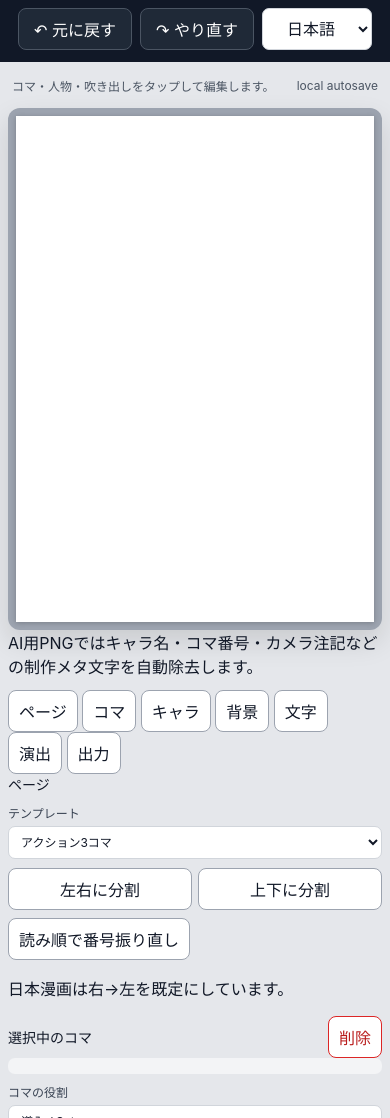
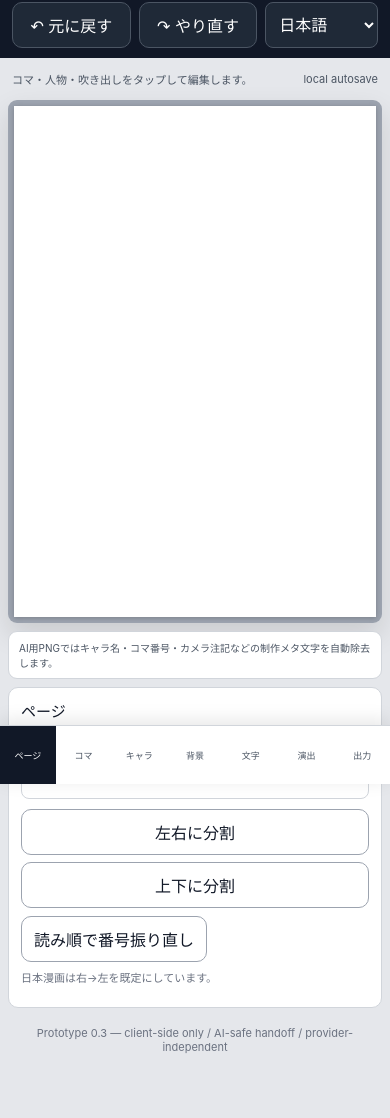
Before and after one commit to c-a-p-engineer/manga-blueprint-studio, a plain HTML site: page web/index.html in a window 390 px wide. Shown: the part 60-1178 px from the top of the page. Drawn offline with Linux system fonts and the light colour scheme.

Commit message:
feat: add mobile-first manga direction UI

```diff
--- a/web/styles.css
+++ b/web/styles.css
@@ -1,68 +1,69 @@
-:root {
-  font-family: Inter, ui-sans-serif, system-ui, -apple-system, BlinkMacSystemFont, "Segoe UI", sans-serif;
-  color: #111827;
-  background: #e5e7eb;
-  font-synthesis: none;
+:root{
+  font-family:Inter,ui-sans-serif,system-ui,-apple-system,BlinkMacSystemFont,"Segoe UI",sans-serif;
+  color:#111827;background:#e5e7eb;font-synthesis:none;
+  --ink:#111827;--muted:#6b7280;--line:#d1d5db;--panel:#fff;--accent:#2563eb;--danger:#b91c1c;
 }
-* { box-sizing: border-box; }
-body { margin: 0; min-height: 100vh; }
-button, input, select, textarea { font: inherit; }
-button, .button-like { border: 1px solid #9ca3af; background: #fff; color: #111827; border-radius: 8px; padding: 8px 10px; cursor: pointer; }
-button:hover, .button-like:hover { background: #f3f4f6; }
-button.primary { background: #111827; color: white; border-color: #111827; }
-button.danger { border-color: #dc2626; color: #b91c1c; }
-.topbar { min-height: 68px; padding: 12px 18px; display: flex; align-items: center; justify-content: space-between; gap: 16px; color: white; background: #111827; position: sticky; top: 0; z-index: 5; }
-.brand { font-weight: 800; letter-spacing: .01em; font-size: 18px; }
-.tagline { font-size: 12px; color: #cbd5e1; margin-top: 2px; }
-.top-actions { display: flex; gap: 8px; flex-wrap: wrap; }
-.top-actions button, .top-actions .button-like { background: #1f2937; color: white; border-color: #4b5563; }
-.workspace { display: grid; grid-template-columns: 270px minmax(420px, 1fr) 300px; gap: 12px; padding: 12px; align-items: start; }
-.panel-ui { background: white; border: 1px solid #d1d5db; border-radius: 12px; overflow: hidden; }
-.panel-ui section { padding: 14px; border-bottom: 1px solid #e5e7eb; }
-.panel-ui section:last-child { border-bottom: 0; }
-h2 { margin: 0 0 10px; font-size: 14px; }
-label { display: grid; gap: 5px; font-size: 12px; margin: 9px 0; color: #374151; }
-input, select, textarea { width: 100%; border: 1px solid #d1d5db; border-radius: 7px; padding: 7px 8px; color: #111827; background: white; }
-textarea { resize: vertical; }
-.button-grid { display: grid; grid-template-columns: 1fr 1fr; gap: 6px; margin: 8px 0; }
-.status-box { font-size: 12px; background: #f3f4f6; padding: 8px; border-radius: 7px; color: #4b5563; }
-.canvas-column { min-width: 0; }
-.canvas-toolbar { min-height: 38px; display: flex; justify-content: space-between; gap: 12px; font-size: 12px; color: #4b5563; align-items: center; padding: 0 4px 8px; }
-.page-stage { max-width: 720px; margin: 0 auto; background: #9ca3af; border-radius: 12px; padding: 14px; box-shadow: 0 12px 28px rgba(0,0,0,.12); }
-#blueprintSvg { display: block; width: 100%; height: auto; background: white; box-shadow: 0 1px 5px rgba(0,0,0,.22); touch-action: none; }
-.character-list { display: grid; gap: 6px; margin-top: 8px; }
-.character-list button { text-align: left; font-size: 12px; padding: 7px; }
-.character-list button.active { border-color: #111827; background: #f3f4f6; font-weight: 700; }
-.section-title-row { display: flex; justify-content: space-between; align-items: center; gap: 8px; }
-.section-title-row h2 { margin: 0; }
-#promptOutput { font-family: ui-monospace, SFMono-Regular, Menlo, Consolas, monospace; font-size: 11px; line-height: 1.45; }
-.legend p { font-size: 12px; margin: 5px 0; color: #4b5563; }
-footer { padding: 10px 16px 20px; text-align: center; color: #6b7280; font-size: 11px; }
-.panel-hit { cursor: pointer; fill: rgba(255,255,255,0.001); }
-.panel-outline { fill: #fff; stroke: #111827; stroke-width: 7; }
-.panel-outline.selected { stroke: #2563eb; }
-.panel-number-bg { fill: #111827; }
-.panel-number { fill: white; font-size: 20px; font-weight: 800; text-anchor: middle; dominant-baseline: middle; }
-.camera-label { fill: #4b5563; font-size: 13px; font-weight: 700; }
-.stick { stroke: #111827; stroke-width: 7; stroke-linecap: round; fill: none; vector-effect: non-scaling-stroke; }
-.stick-head { stroke: #111827; stroke-width: 7; fill: white; vector-effect: non-scaling-stroke; }
-.stick-selected { filter: drop-shadow(0 0 5px rgba(37,99,235,.8)); }
-.character-label-bg { fill: rgba(255,255,255,.94); stroke: #111827; stroke-width: 1.5; }
-.character-label { fill: #111827; font-size: 16px; text-anchor: middle; font-weight: 800; }
-.empty-note { fill: #9ca3af; font-size: 18px; text-anchor: middle; }
-@media (max-width: 1050px) {
-  .workspace { grid-template-columns: 230px minmax(360px, 1fr); }
-  .right-panel { grid-column: 1 / -1; display: grid; grid-template-columns: 1fr 1.2fr .8fr; }
-  .right-panel section { border-right: 1px solid #e5e7eb; border-bottom: 0; }
+*{box-sizing:border-box} body{margin:0;min-height:100vh;background:#e5e7eb}
+button,input,select,textarea{font:inherit}
+button,.button-like{border:1px solid #9ca3af;background:#fff;color:#111827;border-radius:10px;padding:10px 12px;cursor:pointer;min-height:42px}
+button:hover,.button-like:hover{background:#f3f4f6}
+button:focus-visible,input:focus-visible,select:focus-visible,textarea:focus-visible{outline:3px solid rgba(37,99,235,.25);outline-offset:1px}
+button.primary{background:#111827;color:#fff;border-color:#111827}
+button.danger{border-color:#dc2626;color:#b91c1c}
+.full{display:block;width:100%;margin:8px 0;text-align:center}
+.topbar{min-height:68px;padding:12px 16px;display:flex;align-items:center;justify-content:space-between;gap:14px;color:#fff;background:#111827;position:sticky;top:0;z-index:30}
+.brand{font-weight:850;letter-spacing:.01em;font-size:18px}.tagline{font-size:12px;color:#cbd5e1;margin-top:2px}
+.top-actions{display:flex;gap:8px;flex-wrap:wrap;align-items:center}.top-actions button,.top-actions select{background:#1f2937;color:#fff;border-color:#4b5563}
+.workspace{display:grid;grid-template-columns:minmax(420px,1fr) 390px;gap:12px;padding:12px;align-items:start}
+.canvas-column{min-width:0;position:sticky;top:80px}
+.canvas-toolbar{min-height:34px;display:flex;justify-content:space-between;gap:12px;font-size:12px;color:#4b5563;align-items:center;padding:0 4px 8px}
+.page-stage{max-width:760px;margin:0 auto;background:#9ca3af;border-radius:12px;padding:12px;box-shadow:0 12px 28px rgba(0,0,0,.12)}
+#blueprintSvg{display:block;width:100%;height:auto;background:#fff;box-shadow:0 1px 5px rgba(0,0,0,.22);touch-action:none;user-select:none}
+.canvas-note{max-width:760px;margin:8px auto 0;font-size:11px;color:#4b5563;background:#fff;border:1px solid #d1d5db;border-radius:9px;padding:8px 10px}
+.control-shell{background:#fff;border:1px solid #d1d5db;border-radius:12px;overflow:hidden;min-width:0}
+.tabbar{display:grid;grid-template-columns:repeat(7,1fr);gap:0;border-bottom:1px solid #e5e7eb;position:sticky;top:80px;background:#fff;z-index:20}
+.tab{border:0;border-radius:0;background:#fff;min-width:0;padding:11px 5px;font-size:11px;color:#4b5563}
+.tab.active{background:#111827;color:#fff}.panels{max-height:calc(100vh - 150px);overflow:auto}
+.tool-panel{display:none;padding:14px}.tool-panel.active{display:block}
+h2{margin:0 0 10px;font-size:15px}.subhead{font-size:12px;font-weight:800;margin:15px 0 7px;padding-top:10px;border-top:1px solid #e5e7eb}
+label{display:grid;gap:5px;font-size:12px;margin:10px 0;color:#374151}
+input,select,textarea{width:100%;border:1px solid #d1d5db;border-radius:8px;padding:8px 9px;color:#111827;background:#fff;min-height:42px}
+textarea{resize:vertical;line-height:1.45}
+.button-grid{display:grid;grid-template-columns:1fr 1fr;gap:7px;margin:8px 0}
+.status-box{font-size:12px;background:#f3f4f6;padding:9px;border-radius:8px;color:#4b5563}
+.help{font-size:11px;line-height:1.55;color:#6b7280;margin:8px 0}
+.explain-card{font-size:12px;line-height:1.55;background:#eff6ff;border:1px solid #bfdbfe;border-radius:10px;padding:10px;color:#1e3a8a}
+.warning-card{font-size:12px;line-height:1.55;background:#fff7ed;border:1px solid #fed7aa;border-radius:10px;padding:10px;color:#9a3412;margin-top:10px}
+.section-title-row{display:flex;justify-content:space-between;align-items:center;gap:8px}.section-title-row h2{margin:0}
+.list{display:grid;gap:6px;margin:8px 0}.list button{text-align:left;font-size:12px;padding:8px}.list button.active{border-color:#111827;background:#f3f4f6;font-weight:750}
+#promptOutput{font-family:ui-monospace,SFMono-Regular,Menlo,Consolas,monospace;font-size:11px;line-height:1.45}
+footer{padding:10px 16px 18px;text-align:center;color:#6b7280;font-size:11px}
+.panel-hit{cursor:pointer;fill:rgba(255,255,255,.001)}
+.panel-outline{fill:#fff;stroke:#111827;stroke-width:7}.panel-outline.selected{stroke:#2563eb}
+.panel-outline.borderless{stroke:transparent}.panel-outline.inset{stroke-width:4}.panel-outline.impact{stroke-width:10;stroke-dasharray:18 7}
+.panel-number-bg{fill:#111827}.panel-number{fill:#fff;font-size:20px;font-weight:800;text-anchor:middle;dominant-baseline:middle}
+.camera-label{fill:#4b5563;font-size:13px;font-weight:700}.role-label{fill:#6b7280;font-size:11px;font-weight:700}
+.stick{stroke:#111827;stroke-width:7;stroke-linecap:round;fill:none;vector-effect:non-scaling-stroke}.stick-head{stroke:#111827;stroke-width:7;fill:#fff;vector-effect:non-scaling-stroke}
+.stick-selected{filter:drop-shadow(0 0 5px rgba(37,99,235,.8))}
+.character-label-bg{fill:rgba(255,255,255,.94);stroke:#111827;stroke-width:1.5}.character-label{fill:#111827;font-size:16px;text-anchor:middle;font-weight:800}
+.empty-note{fill:#9ca3af;font-size:18px;text-anchor:middle}
+.balloon{fill:#fff;stroke:#111827;stroke-width:3;vector-effect:non-scaling-stroke}.balloon.thought{stroke-dasharray:6 5}.balloon.shout{stroke-width:5}.balloon.whisper{stroke:#6b7280}
+.balloon-text{fill:#111827;font-size:14px;text-anchor:middle;font-weight:700;pointer-events:none}.balloon-selected{filter:drop-shadow(0 0 4px rgba(37,99,235,.85))}
+.balloon-placeholder{fill:#e5e7eb;stroke:#111827;stroke-width:3;vector-effect:non-scaling-stroke}
+.effect-note{fill:#6b7280;font-size:12px;font-weight:700}
+.breakout-character{overflow:visible}
+.bleed-hint{fill:none;stroke:#ef4444;stroke-width:3;stroke-dasharray:9 6;pointer-events:none}
+@media(max-width:1050px){
+  .workspace{grid-template-columns:minmax(360px,1fr) 340px}.tabbar{grid-template-columns:repeat(4,1fr)}.tab:nth-child(n+5){border-top:1px solid #e5e7eb}
 }
-@media (max-width: 720px) {
-  .topbar { position: static; align-items: flex-start; flex-direction: column; }
-  .workspace { display: flex; flex-direction: column; padding: 8px; }
-  .left-panel, .right-panel, .canvas-column { width: 100%; }
-  .canvas-column { order: -1; }
-  .right-panel { display: block; }
-  .right-panel section { border-right: 0; border-bottom: 1px solid #e5e7eb; }
-  .page-stage { padding: 8px; }
-  .top-actions { width: 100%; }
-  .top-actions > * { flex: 1; text-align: center; }
+@media(max-width:760px){
+  body{padding-bottom:calc(66px + env(safe-area-inset-bottom))}
+  .topbar{position:static;align-items:flex-start;flex-direction:column;padding:10px 12px}.top-actions{width:100%}.top-actions>*{flex:1}
+  .workspace{display:flex;flex-direction:column;padding:8px;gap:8px}
+  .canvas-column{position:static;width:100%;order:0}.canvas-toolbar{font-size:11px}.page-stage{padding:6px;border-radius:9px}
+  .control-shell{width:100%;border-radius:10px;overflow:visible}.panels{max-height:none;overflow:visible}
+  .tabbar{position:fixed;left:0;right:0;bottom:0;top:auto;z-index:50;display:grid;grid-template-columns:repeat(7,1fr);padding-bottom:env(safe-area-inset-bottom);border-top:1px solid #d1d5db;border-bottom:0;box-shadow:0 -4px 18px rgba(0,0,0,.10)}
+  .tab{min-height:58px;padding:8px 2px;font-size:10px;border-top:0!important}.tool-panel{padding:12px}.button-grid{grid-template-columns:1fr 1fr}
+  button,.button-like,input,select,textarea{min-height:46px}.canvas-note{font-size:10px}
 }
+@media(max-width:390px){.brand{font-size:16px}.tagline{font-size:11px}.tab{font-size:9px}.button-grid{grid-template-columns:1fr}}
```
